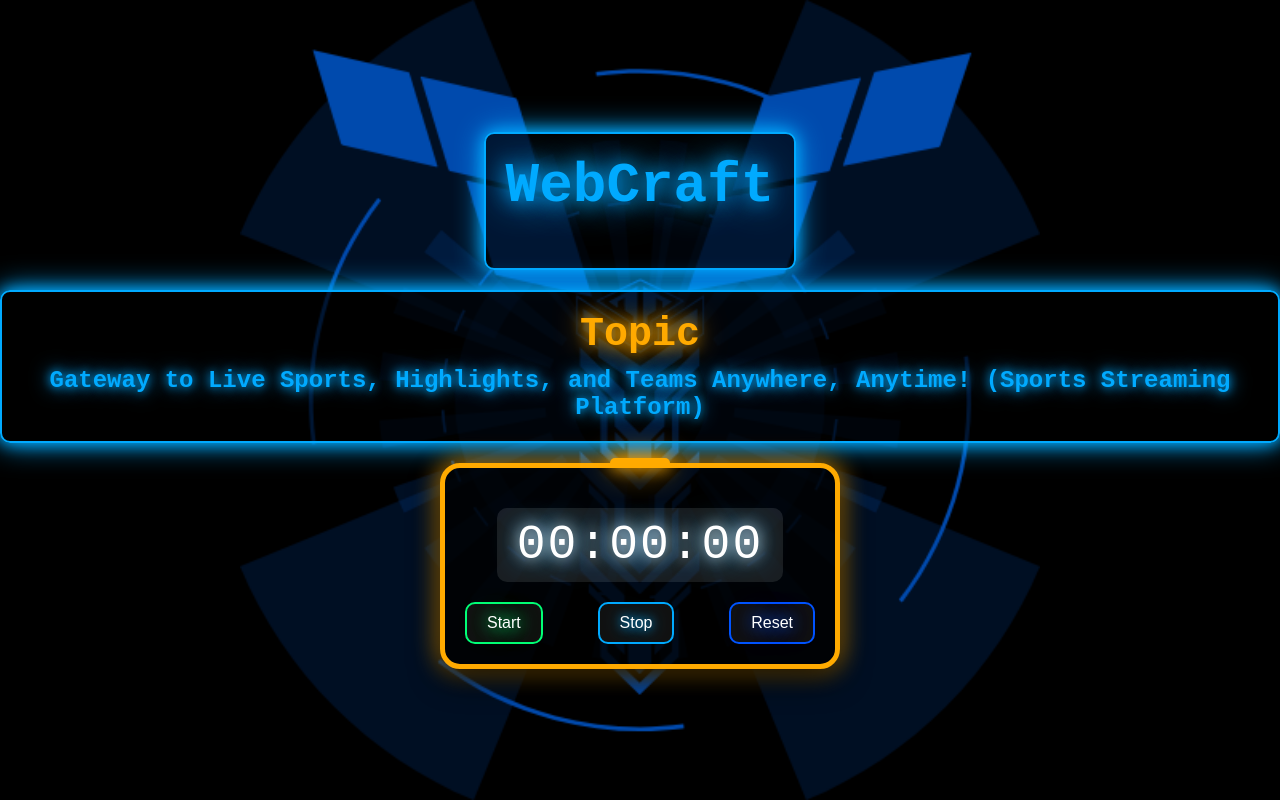
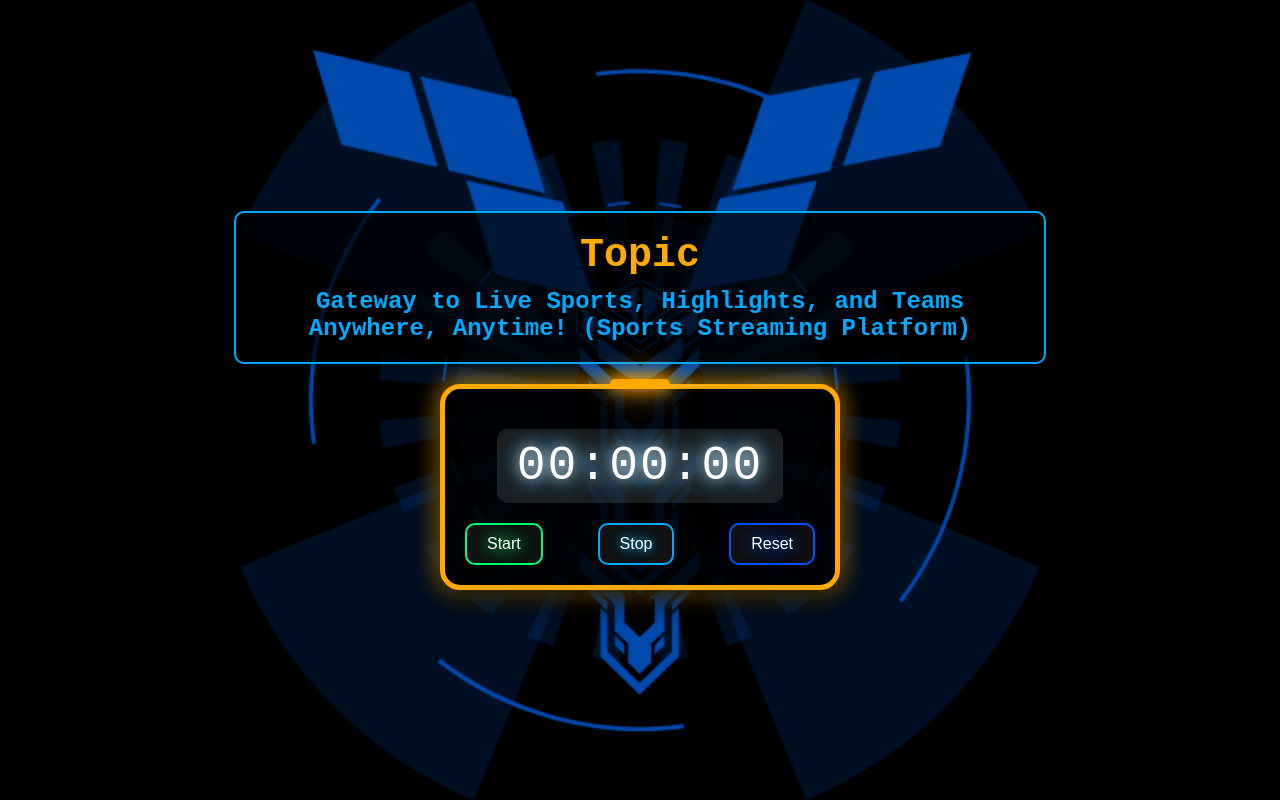
Before and after one commit to Rudresh77/StopWatch, a plain HTML site: page index.html in a window 1280 px wide. Drawn offline with Linux system fonts and the light colour scheme.

Commit message:
Add files via upload

```diff
--- a/index.html
+++ b/index.html
@@ -35,20 +35,21 @@
             background: rgba(0, 0, 0, 0.7);
             border: 2px solid #00aaff;
             border-radius: 10px;
-            box-shadow: 0 0 15px #00aaff, 0 0 30px #00aaff;
+            /* box-shadow: 0 0 15px #00aaff, 0 0 30px #00aaff; */
+            width: 60%;
         }
 
         .topic h1 {
             font-size: 2.5rem;
             color: #ffaa00;
-            text-shadow: 0 0 15px #ffaa00, 0 0 30px #ffaa00;
+            /* text-shadow: 0 0 15px #ffaa00, 0 0 30px #ffaa00; */
             margin: 0;
         }
 
         .topic h3 {
             font-size: 1.5rem;
             color: #00aaff;
-            text-shadow: 0 0 10px #00aaff, 0 0 20px #00aaff;
+            /* text-shadow: 0 0 10px #00aaff, 0 0 20px #00aaff; */
             margin: 10px 0 0;
         }
 
@@ -133,9 +134,9 @@
     </style>
 </head>
 <body>
-    <div class="topic">
+    <!-- <div class="topic">
         <div class="main-heading">WebCraft</div>
-    </div>
+    </div> -->
     <div class="topic">
         <h1>Topic</h1>
         <h3> Gateway to Live Sports, Highlights, and Teams Anywhere, Anytime!
```
